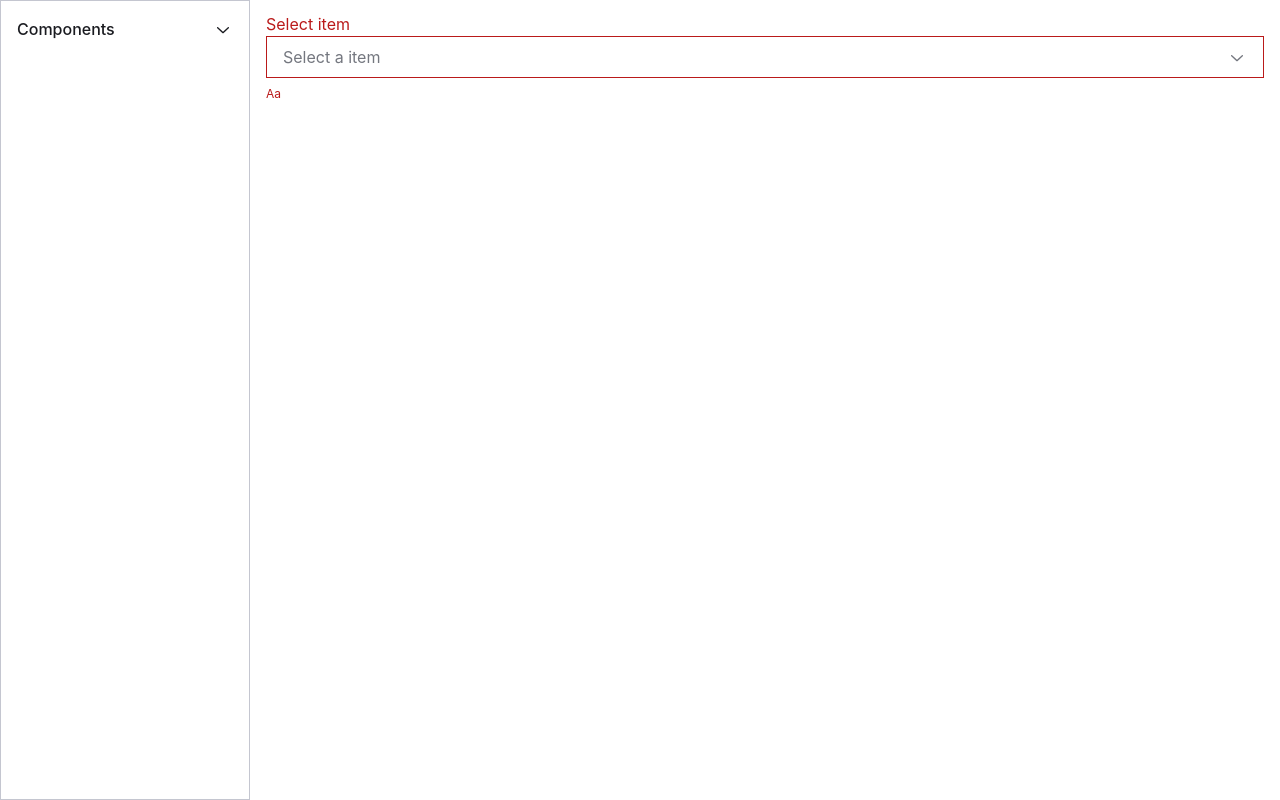
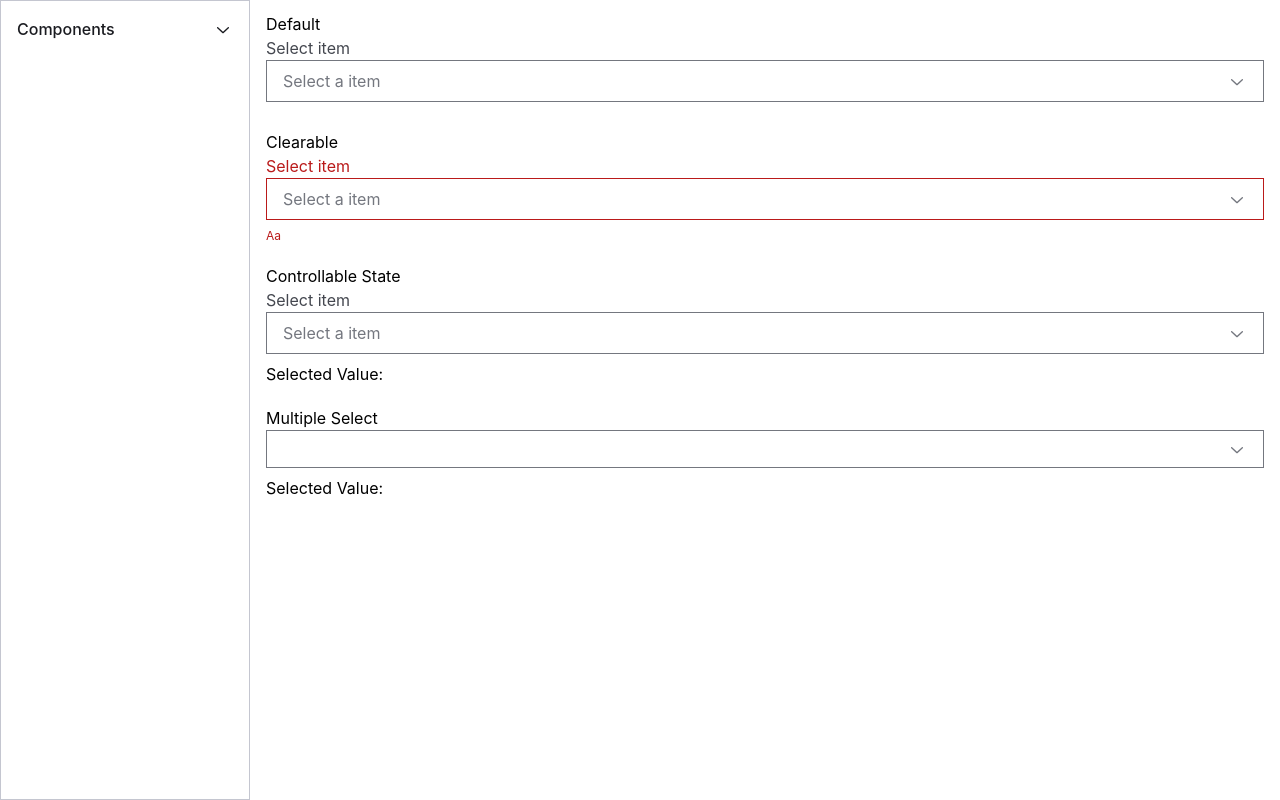
Before and after one commit to phamhaduy95/react-component-lib, a React (Vite) app: page /components/select in a window 1280 px wide. Built offline with nearby package versions, Linux system fonts and the light colour scheme.

Commit message:
add MultipleSelect and Select

```diff
--- a/src/components/Menu/Menu.css
+++ b/src/components/Menu/Menu.css
@@ -1,17 +1,12 @@
 .Menu {
-	border-radius: var(--radius-sm);
+	border-radius: 6px;
 	border-style: solid;
 	border-width: 1px;
 	border-color: var(--color-outline-variant);
 	background-color: var(--color-surface-container-lowest);
 	width: max-content;
 	color: var(--color-on-surface);
-	--tw-shadow:
-		0 1px 3px 0 var(--tw-shadow-color, #0000001a),
-		0 1px 2px -1px var(--tw-shadow-color, #0000001a);
-	box-shadow:
-		var(--tw-inset-shadow), var(--tw-inset-ring-shadow), var(--tw-ring-offset-shadow),
-		var(--tw-ring-shadow), var(--tw-shadow);
+	box-shadow: var(--shadow);
 }
 .Menu_Item {
 	cursor: pointer;
--- a/src/components/SingleSelect/Select.tsx
+++ b/src/components/Select/BaseSelect.tsx
@@ -5,12 +5,13 @@ import { FormStatus } from '@components/type';
 import { CheckIcon, ChevronDownIcon, Cross2Icon } from '@radix-ui/react-icons';
 import { HTMLAttributes, Ref } from 'react';
 
+import classNames from 'classnames';
 import '../Menu/Menu.css';
 import './Select.css';
 
-type SelectItem = { value: string; label: string; disabled?: boolean };
+export type SelectItem = { value: string; label: string; disabled?: boolean };
 
-export type SelectProps = HTMLAttributes<HTMLButtonElement> & {
+export type BaseSelectProps = HTMLAttributes<HTMLButtonElement> & {
 	className?: string;
 	disabled?: boolean;
 	items?: Array<SelectItem>;
@@ -23,36 +24,51 @@ export type SelectProps = HTMLAttributes<HTMLButtonElement> & {
 	deselectable?: boolean;
 	loopFocus?: boolean;
 	clearable?: boolean;
+	value?: string[];
+	multiple?: boolean;
+	CustomValueText?: React.ReactNode;
+	onValueChange?: Select.RootProps<SelectItem>['onValueChange'];
 };
 
-const SelectV2 = ({
+const BaseSelect = ({
 	items = [],
 	status,
 	label,
+	className,
 	ref,
 	placeholder,
 	disabled,
 	deselectable,
 	supportingText,
 	loopFocus,
-	clearable
-}: SelectProps) => {
+	clearable,
+	value,
+	multiple,
+	onValueChange,
+	CustomValueText,
+	...rest
+}: BaseSelectProps) => {
 	const collection = createListCollection({ items });
+
 	return (
 		<Select.Root
-			className="Select_Root"
+			className={classNames('Select_Root', className)}
 			collection={collection}
 			disabled={disabled}
 			deselectable={deselectable}
 			loopFocus={loopFocus}
+			value={value}
+			multiple={multiple}
+			onValueChange={onValueChange}
 		>
 			<Select.Label className="FormLabel" data-status={status}>
 				{label}
 			</Select.Label>
-			<Select.Control asChild>
-				<>
-					<Select.Trigger ref={ref} className="Select_Field" data-status={status}>
+
+			<Select.Trigger ref={ref} className="Select_Field" data-status={status} {...rest}>
+				{CustomValueText ?? (
 					<Select.ValueText className="Select_Value" placeholder={placeholder} />
+				)}
 				<div className="Select_TrailingIcon">
 					<ChevronDownIcon className="Select_ToggleIcon" width={20} height={20} />
 					{clearable ? (
@@ -62,8 +78,7 @@ const SelectV2 = ({
 					) : null}
 				</div>
 			</Select.Trigger>
-				</>
-			</Select.Control>
+
 			<SupportingText status={status}>{supportingText}</SupportingText>
 			<Portal>
 				<Select.Positioner className="Positioner">
@@ -93,4 +108,4 @@ const SelectV2 = ({
 	);
 };
 
-export default SelectV2;
+export default BaseSelect;
--- /dev/null
+++ b/src/components/Select/MultipleSelect.tsx
@@ -0,0 +1,48 @@
+import { useSelectContext, UseSelectContext } from '@ark-ui/react/select';
+import { Tag } from '@components/Tag/Tag';
+import BaseSelect, { BaseSelectProps, SelectItem } from './BaseSelect';
+
+export type MultipleSelectProps = Omit<BaseSelectProps, 'value' | 'onValueChange'> & {
+	value?: string[];
+	onValueChange?: (value: string[], item: SelectItem[]) => void;
+};
+const MultipleSelect = ({ value, onValueChange, ...rest }: MultipleSelectProps) => {
+	return (
+		<BaseSelect
+			multiple
+			value={value}
+			onValueChange={(selectedValue) => {
+				if (onValueChange) onValueChange(selectedValue.value, selectedValue.items);
+			}}
+			CustomValueText={<DisplayedSelectValue />}
+			{...rest}
+		/>
+	);
+};
+
+type DisplayedSelectValueProps = {
+	placeholder?: string;
+	className?: string;
+};
+
+const DisplayedSelectValue = ({ placeholder }: DisplayedSelectValueProps) => {
+	const { selectedItems = [], clearValue }: UseSelectContext<SelectItem> = useSelectContext();
+
+	if (selectedItems.length === 0) return <span className="Select_Value">{placeholder}</span>;
+	return (
+		<div className="flex flex-wrap gap-2">
+			{selectedItems.map((item) => (
+				<Tag
+					label={item.label}
+					removable
+					onRemoveClick={(e) => {
+						e.stopPropagation();
+						clearValue(item.value);
+					}}
+				/>
+			))}
+		</div>
+	);
+};
+
+export default MultipleSelect;
--- a/src/components/SingleSelect/Select.css
+++ b/src/components/Select/Select.css
@@ -1,5 +1,5 @@
 .Select_Field {
-	height: var(--spacing-container-lg);
+	min-height: var(--spacing-container-lg);
 	cursor: pointer;
 	border: 1px solid var(--color-outline);
 	border-radius: var(--radius-sm);
--- /dev/null
+++ b/src/components/Select/SingleSelect.tsx
@@ -0,0 +1,26 @@
+import { useMemo } from 'react';
+import BaseSelect, { BaseSelectProps, SelectItem } from './BaseSelect';
+
+export type SingleSelectProps = Omit<BaseSelectProps, 'value' | 'onValueChange'> & {
+	value?: string;
+	onValueChange?: (value: string, item: SelectItem) => void;
+};
+
+const SingleSelect = ({ value, onValueChange, ...rest }: SingleSelectProps) => {
+	const mappedValue = useMemo(() => {
+		return value ? [value] : undefined;
+	}, [value]);
+
+	return (
+		<BaseSelect
+			data-mode="multiple"
+			value={mappedValue}
+			onValueChange={(selectedValue) => {
+				if (onValueChange) onValueChange(selectedValue.value[0], selectedValue.items[0]);
+			}}
+			{...rest}
+		/>
+	);
+};
+
+export default SingleSelect;
--- /dev/null
+++ b/src/components/Select/index.ts
@@ -0,0 +1,2 @@
+export { default as MultipleSelect } from './MultipleSelect';
+export { default as SingleSelect } from './SingleSelect';
--- /dev/null
+++ b/src/components/Tag/Tag.css
@@ -0,0 +1,34 @@
+.Tag {
+	height: 32px;
+	border: 1px solid var(--color-outline);
+	cursor: initial;
+	border-radius: 12px;
+	display: flex;
+	align-items: center;
+
+	> .Tag_Label {
+		overflow: hidden;
+		text-overflow: ellipsis;
+		white-space: nowrap;
+		padding-left: 12px;
+		padding-right: 12px;
+	}
+
+	&[data-variant='primary'] {
+		background-color: var(--color-primary);
+		border-color: var(--color-primary);
+		color: var(--color-on-primary);
+	}
+
+	&[data-removable] {
+		padding-right: 12px;
+
+		> .Tag_Label {
+			padding-right: 8px;
+		}
+	}
+
+	.Tag_RemoveButton {
+		cursor: pointer;
+	}
+}
--- /dev/null
+++ b/src/components/Tag/Tag.tsx
@@ -0,0 +1,50 @@
+import { Cross2Icon } from '@radix-ui/react-icons';
+import classNames from 'classnames';
+import { HTMLAttributes, Ref } from 'react';
+import './Tag.css';
+type TagSize = 'small' | 'default';
+type TagVariant = 'primary' | 'secondary' | 'error' | 'success' | 'warning' | 'outlined';
+
+export type TagProps = HTMLAttributes<HTMLDivElement> & {
+	label?: string;
+	removable?: boolean;
+	className?: string;
+	onRemoveClick?: (e: React.MouseEvent) => void;
+	ref?: Ref<HTMLDivElement>;
+	size?: TagSize;
+	variant?: TagVariant;
+};
+
+export const Tag = ({
+	label,
+	removable,
+	className,
+	ref,
+	onRemoveClick,
+	size,
+	variant = 'primary',
+	...rest
+}: TagProps) => {
+	return (
+		<div
+			className={classNames('Tag', className)}
+			data-removable={removable}
+			data-size={size}
+			data-variant={variant}
+			ref={ref}
+			{...rest}
+		>
+			<span className="Tag_Label">{label}</span>
+			{removable ? (
+				<button
+					className="Tag_RemoveButton"
+					onClick={onRemoveClick}
+					type="button"
+					aria-label="Remove Tag"
+				>
+					<Cross2Icon />
+				</button>
+			) : null}
+		</div>
+	);
+};
--- a/src/pages/components/ComponentsPage.tsx
+++ b/src/pages/components/ComponentsPage.tsx
@@ -35,7 +35,7 @@ const ComponentsPage = () => {
 	return (
 		<div className="flex h-full w-full">
 			<NavigationBar className="w-52" items={links} CustomLink={CustomLink} />
-			<main className="grow px-4 py-3">
+			<main className="grow overflow-auto px-4 py-3">
 				<Outlet />
 			</main>
 		</div>
--- a/src/pages/components/select/SelectPage.tsx
+++ b/src/pages/components/select/SelectPage.tsx
@@ -1,4 +1,5 @@
-import SelectV2 from '@components/SingleSelect/Select';
+import { MultipleSelect, SingleSelect } from '@components/Select';
+import { useState } from 'react';
 
 const SelectPage = () => {
 	const items = [
@@ -7,27 +8,20 @@ const SelectPage = () => {
 		{ value: 'svelte-orange', label: 'Svelte Orange' },
 		{ value: 'punk-pink', label: 'Punk Pink' },
 		{ value: 'ocean-blue', label: 'Ocean Blue' },
-		{ value: 'sunset-red', label: 'Sunset Red' },
-		{ value: 'forest-green', label: 'Forest Green' },
-		{ value: 'lavender-purple', label: 'Lavender Purple' },
-		{ value: 'mustard-yellow', label: 'Mustard Yellow' },
-		{ value: 'slate-gray', label: 'Slate Gray' },
-		{ value: 'neon-green', label: 'Neon Green' },
-		{ value: 'coral-reef', label: 'Coral Reef' },
-		{ value: 'midnight-blue', label: 'Midnight Blue' },
-		{ value: 'crimson-red', label: 'Crimson Red' },
-		{ value: 'mint-green', label: 'Mint Green' },
-		{ value: 'pastel-pink', label: 'Pastel Pink' },
-		{ value: 'golden-yellow', label: 'Golden Yellow' },
-		{ value: 'deep-purple', label: 'Deep Purple' },
-		{ value: 'turquoise-blue', label: 'Turquoise Blue' },
-		{ value: 'burnt-orange', label: 'Burnt Orange' },
 		{ value: 'b-orange', label: 'Burnt Orange', disabled: true }
 	];
 
+	const [selected, setSelectedItem] = useState<string>();
+
 	return (
-		<div>
-			<SelectV2
+		<div className="flex flex-col gap-5">
+			<section>
+				<header>Default</header>
+				<SingleSelect items={items} placeholder="Select a item" label="Select item" />
+			</section>
+			<section>
+				<header>Clearable</header>
+				<SingleSelect
 					items={items}
 					placeholder="Select a item"
 					label="Select item"
@@ -35,6 +29,23 @@ const SelectPage = () => {
 					supportingText="Aa"
 					status="error"
 				/>
+			</section>
+			<section>
+				<header>Controllable State</header>
+				<SingleSelect
+					items={items}
+					placeholder="Select a item"
+					label="Select item"
+					value={selected}
+					onValueChange={setSelectedItem}
+				/>
+				<p> Selected Value: {selected}</p>
+			</section>
+			<section>
+				<header>Multiple Select</header>
+				<MultipleSelect items={items} placeholder="Select a item" />
+				<p> Selected Value: {selected}</p>
+			</section>
 		</div>
 	);
 };
--- /dev/null
+++ b/src/pages/components/tag/TagPage.tsx
@@ -0,0 +1,5 @@
+const TagPage = () => {
+	return <div></div>;
+};
+
+export default TagPage;
```
Lines whose indentation alone changed are shown as unchanged.
